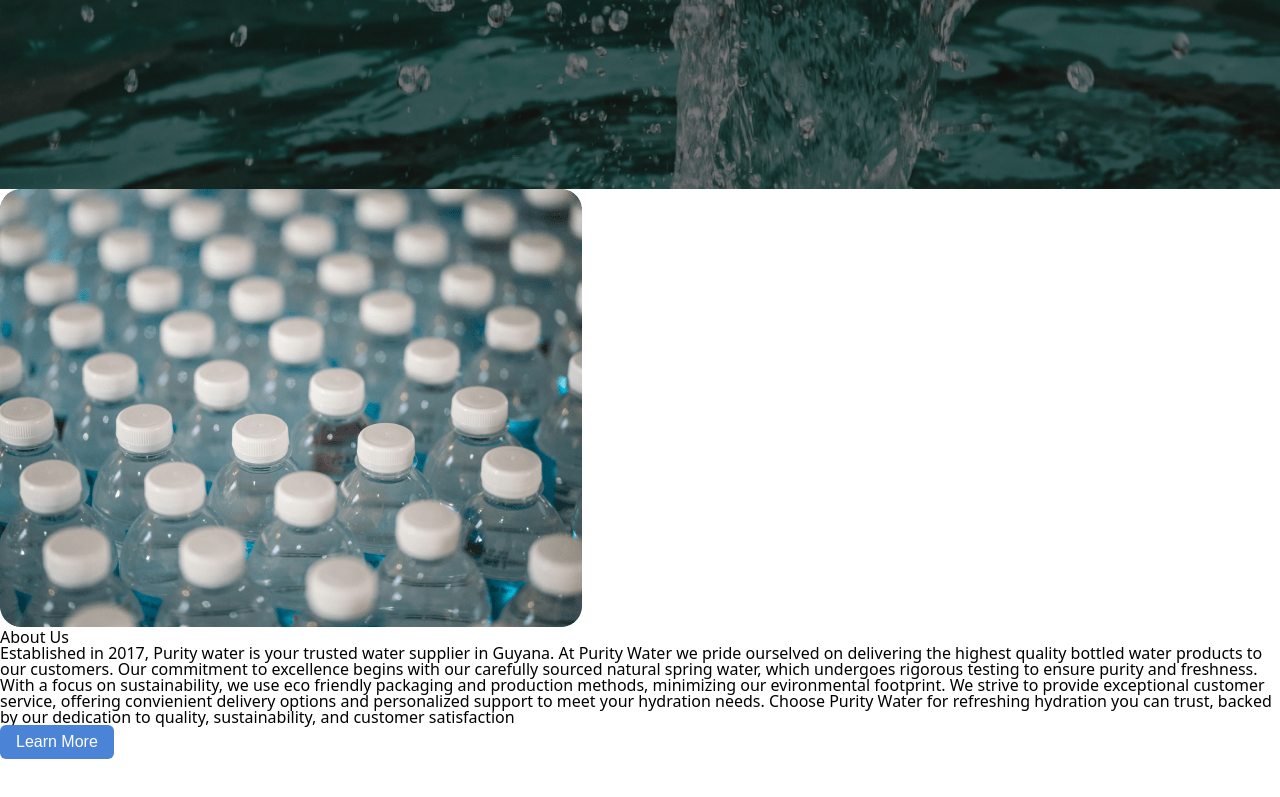
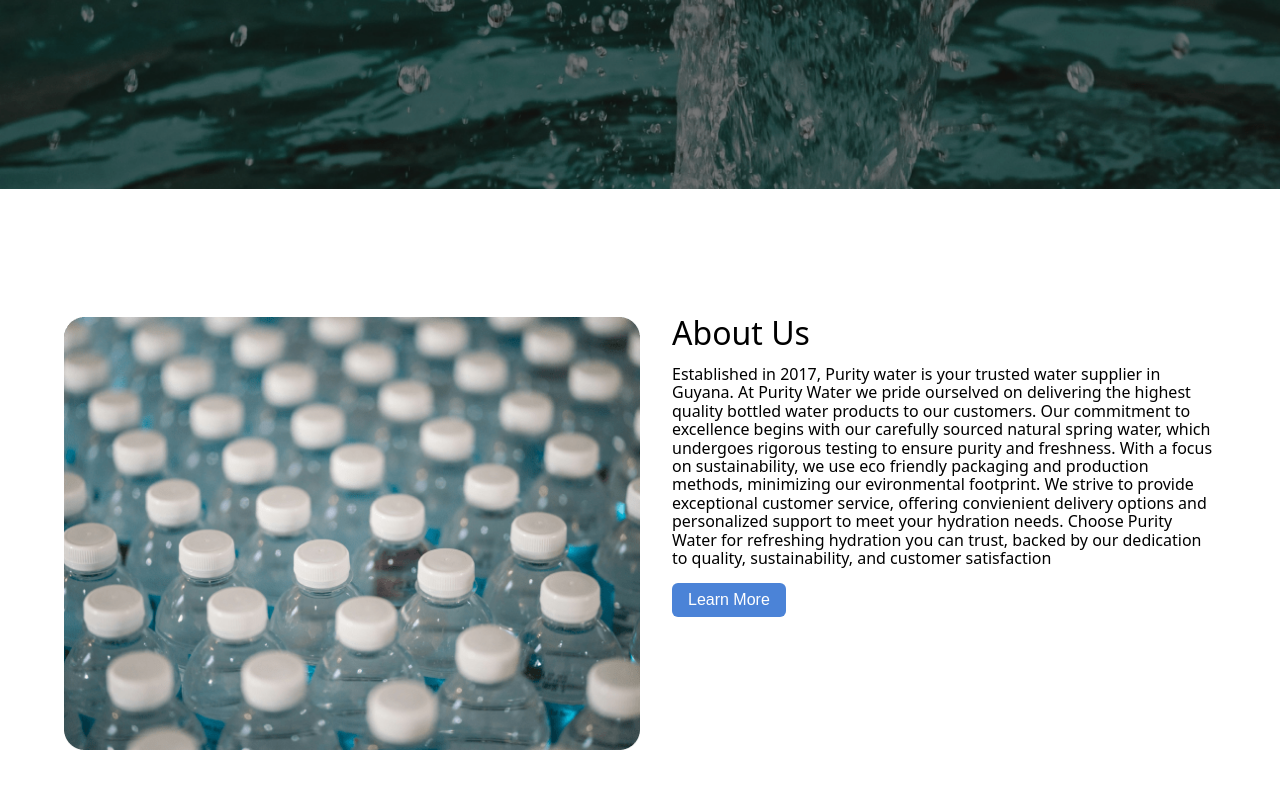
Before and after one commit to adi-pr/purity-water, a plain HTML site: page index.html in a window 1280 px wide. Shown: the part 451-1248 px from the top of the page. Before the commit the page ends 1210 px from the top, so only its background shows below. Drawn offline with Linux system fonts and the light colour scheme.

Commit message:
fixed about styling

```diff
--- a/styles/home.css
+++ b/styles/home.css
@@ -24,3 +24,25 @@
   line-height: 150%;
   font-weight: 300;
 }
+
+#about {
+  display: flex;
+  padding: 10% 5%;
+  justify-content: space-between;
+  gap: 2rem;
+}
+
+#about img {
+  width: 50%;
+}
+
+#about h2 {
+  font-size: 2rem;
+  font-weight: 500;
+}
+
+#about p {
+  font-weight: 400;
+  line-height: 115%;
+  padding: 1rem 0;
+}
```
